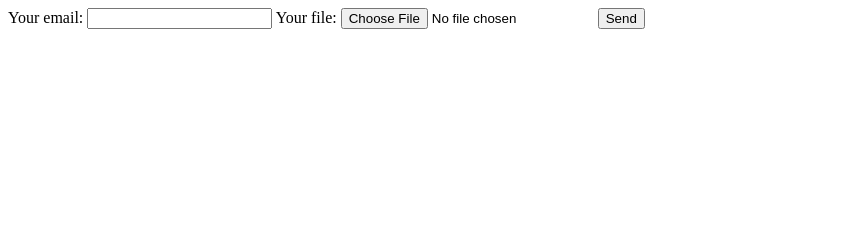
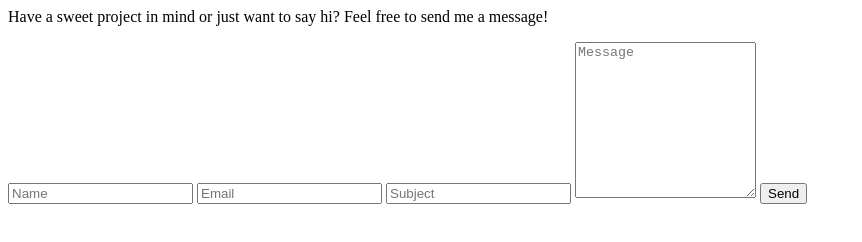
Before and after one commit to romecalago/form, a plain HTML site: page index.html in a window 1280 px wide. Shown: the whole page, without its empty margins (0-862 px from the left). Drawn offline with Linux system fonts and the light colour scheme.

Commit message:
Update index.html

```diff
--- a/index.html
+++ b/index.html
@@ -1,16 +1,24 @@
 <html>
 <body>
 
-<form action="https://formspree.io/f/meqpnekg" method="POST" enctype="multipart/form-data">
-  <label> Your email:
-    <input type="text" name="_replyto">
-  </label>
-  <label> Your file:
-    <input type="file" name="upload">
-  </label>
 
-  <button type="submit">Send</button>
-</form>
+
+  <form action="https://formspree.io/f/meqpnekg" method="POST" enctype="multipart/form-data" class="contact__form" id="emailForm">
+
+                    <p class="p-description">
+                        Have a sweet project in mind or just want to say hi? Feel free to send me a message!
+                    </p>
+                    <div class="contact__inputs">
+                        <input type="text" name="name" id="name" placeholder="Name" class="contact__input">
+                        <input type="email" name="email" id="email" placeholder="Email" class="contact__input">
+                        <input type="text" name="subject" id="subject" placeholder="Subject" class="contact__input">
+
+                        <textarea name="message" id="message" cols="0" rows="10" placeholder="Message" class="contact__input"></textarea>
+
+                        <input type="submit" name="submit" value="Send" class="button contact__button" onclick="sendEmail()">
+                        <!-- <button type="button" onclick="sendEmail()" value="Send an EMail">Submit</button> -->
+                    </div>
+                </form>
 
 </body>
 </html>
```
